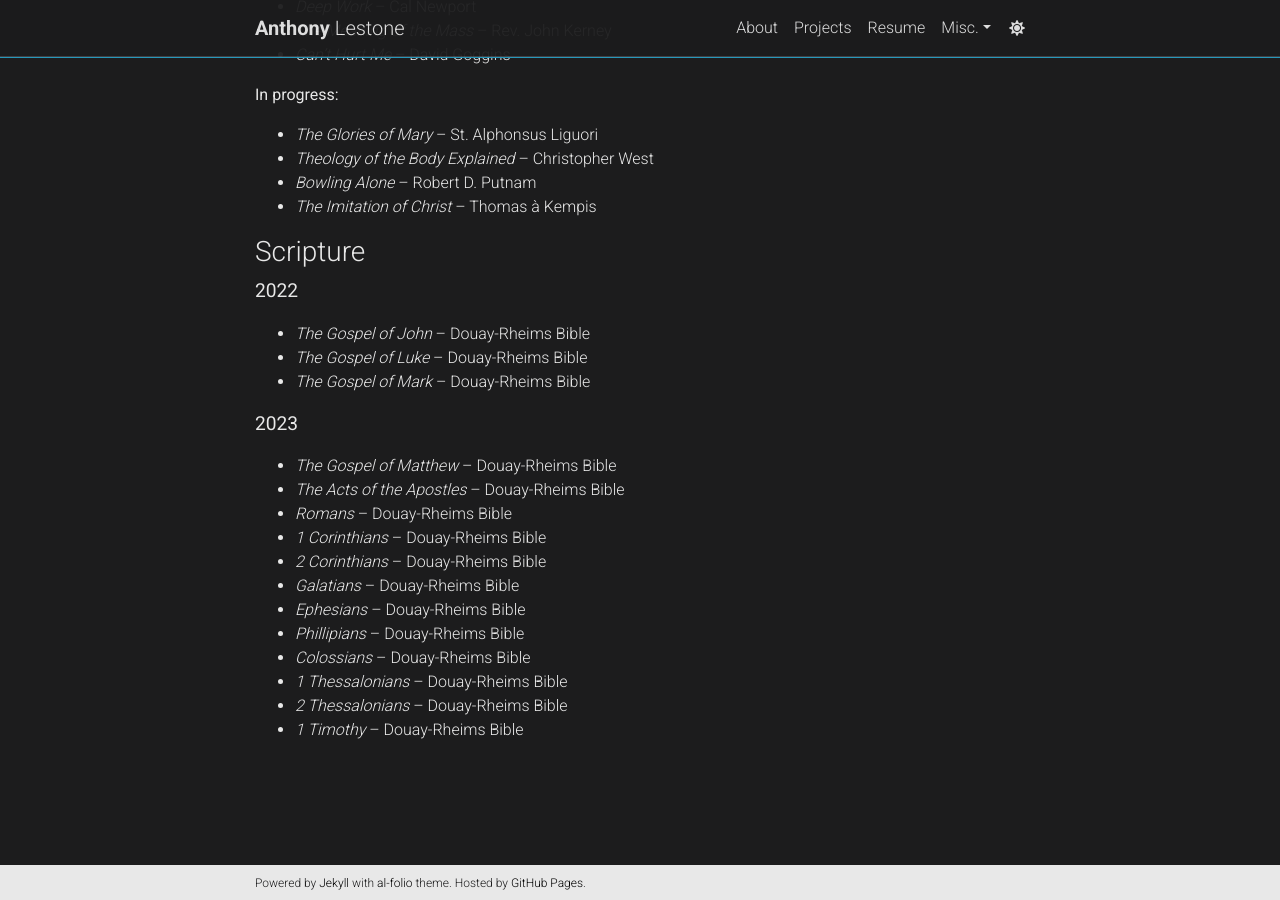
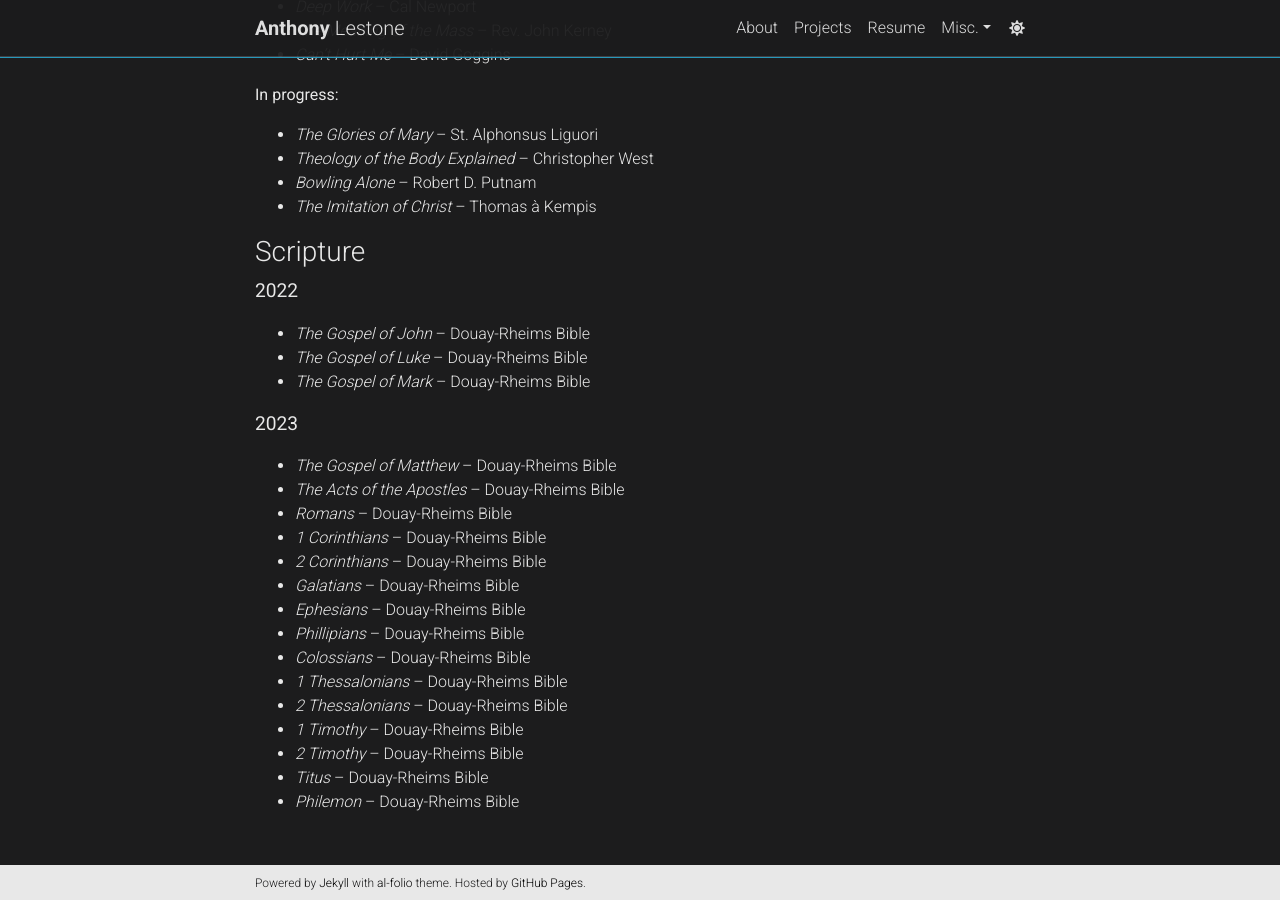
Before and after one commit to anthonylestone/anthonylestone.github.io, a Jekyll site: the page built from _pages/readinglist.md, in a window 1280 px wide and 900 px high, scrolled down 633 px. Built offline with Jekyll 4.4.1, drawn with Linux system fonts in a browser that asks for light colours; comment, search, counter and statistics services are not loaded; a style sheet for code colours, icons or effects is not loaded.

Commit message:
updated reading list

```diff
--- a/_pages/readinglist.md
+++ b/_pages/readinglist.md
@@ -58,3 +58,6 @@
 - *1 Thessalonians* -- Douay-Rheims Bible
 - *2 Thessalonians* -- Douay-Rheims Bible
 - *1 Timothy* -- Douay-Rheims Bible
+- *2 Timothy* -- Douay-Rheims Bible
+- *Titus* -- Douay-Rheims Bible
+- *Philemon* -- Douay-Rheims Bible
```
